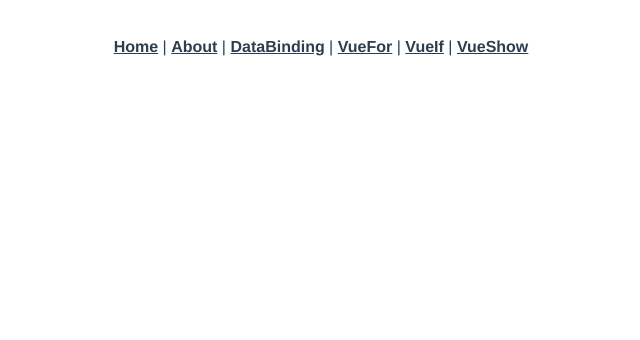
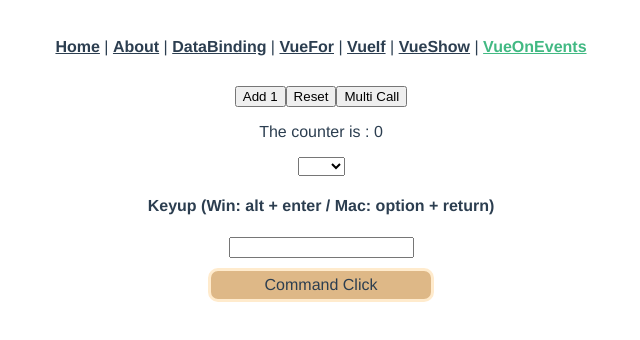
Before and after one commit to sbpark88/Vue.js-Short-Book, a Vue app in the folder vue-start-project/: page /vueOnEvents in a window 1280 px wide. Shown: the top 340 px of the page, without its empty margins (319-959 px from the left). Built offline with nearby package versions, Linux system fonts and the light colour scheme.

Commit message:
Add: Add 'v-on' events

```diff
--- a/vue-start-project/src/App.vue
+++ b/vue-start-project/src/App.vue
@@ -5,7 +5,8 @@
     <router-link to="/databinding">DataBinding</router-link> |
     <router-link to="/vueFor">VueFor</router-link> |
     <router-link to="/vueIf">VueIf</router-link> |
-    <router-link to="/vueShow">VueShow</router-link>
+    <router-link to="/vueShow">VueShow</router-link> |
+    <router-link to="/vueOnEvents">VueOnEvents</router-link>
   </nav>
   <router-view/>
 </template>
--- a/vue-start-project/src/router/index.js
+++ b/vue-start-project/src/router/index.js
@@ -35,6 +35,11 @@ const routes = [
     path: '/vueshow',
     name: 'vueShow',
     component: () => import(/* webpackChunkName: "vueSHow" */ '../views/VueShow.vue')
+  },
+  {
+    path: '/vueOnEvents',
+    name: 'vueOnEvent',
+    component: () => import(/* webpackChunkName: "vueOnEvents" */ '../views/VueOnEvents.vue')
   }
 ]
 
--- /dev/null
+++ b/vue-start-project/src/views/VueOnEvents.vue
@@ -0,0 +1,70 @@
+<template>
+  <div id="event-onclick">
+    <button type="button" @click="increaseCounter">Add 1</button>
+    <button type="button" @click="resetCounter(0)">Reset</button>
+    <button type="button" @click="first(pipeInitialValue = 5), second(pipeInitialValue)">Multi Call</button>
+    <p>The counter is : {{ counter }}</p>
+  </div>
+  <div id="event-onchange">
+    <select v-model="selectedValue" @change="popSelected">
+      <option v-for="(city, index) in cities" :key="index" :value="city">{{ city }}</option>
+    </select>
+  </div>
+  <div id="event-onkeyup">
+    <h4>Keyup (Win: alt + enter / Mac: option + return)</h4>
+    <input type="text" @keyup.alt.enter="altEnterCalled">
+    <div style="display: grid">
+      <div class="btn-style" @click.meta="commandClickCalled">Command Click</div>
+    </div>
+  </div>
+</template>
+
+<script>
+export default {
+  name: "VueOnEvents",
+  data() {
+    return {
+      counter: 0,
+      pipeInitialValue: 0,
+      cities: ["서울", "부산", "제주"],
+      selectedValue: "",
+    }
+  },
+  methods: {
+    increaseCounter() {
+      this.counter++
+    },
+    resetCounter(value) {
+      this.counter = value
+    },
+    first(value) {
+      alert(value)
+      this.pipeInitialValue += 10
+    },
+    second(value) {
+      alert(value)
+    },
+    popSelected() {
+      alert(this.selectedValue)
+    },
+    altEnterCalled() {
+      alert(`(alt + enter) or (option + return) called!!`)
+    },
+    commandClickCalled() {
+      alert(`(win + click) or (command + click) called!!`)
+    },
+  },
+}
+</script>
+
+<style scoped>
+.btn-style {
+  justify-self: center;
+  width: 200px;
+  padding: 5px 10px;
+  margin: 10px;
+  background-color: burlywood;
+  border: blanchedalmond solid 3px;
+  border-radius: 10px;
+}
+</style>
```
